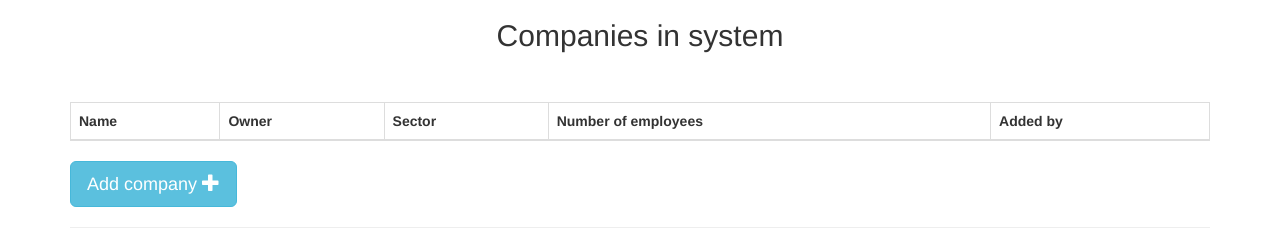
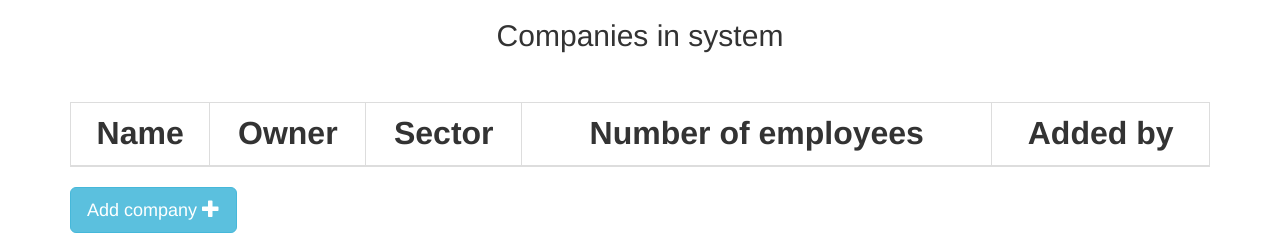
Before and after one commit to ScienceAndIT/simple-crm, a Django app: page /crm/ in a window 1280 px wide. Shown: the part 51-301 px from the top of the page. Run offline with Django 3.2, Linux system fonts and the light colour scheme; lists and menus that the app fills with data are empty; some libraries are stand-ins or nearby versions.

Commit message:
CSS for tables

```diff
--- a/static/css/starter-template.css
+++ b/static/css/starter-template.css
@@ -5,3 +5,8 @@
   padding: 40px 15px;
   text-align: center;
 }
+
+.table-striped td, th {
+  font-size: xx-large;
+  text-align: center;
+}
```
